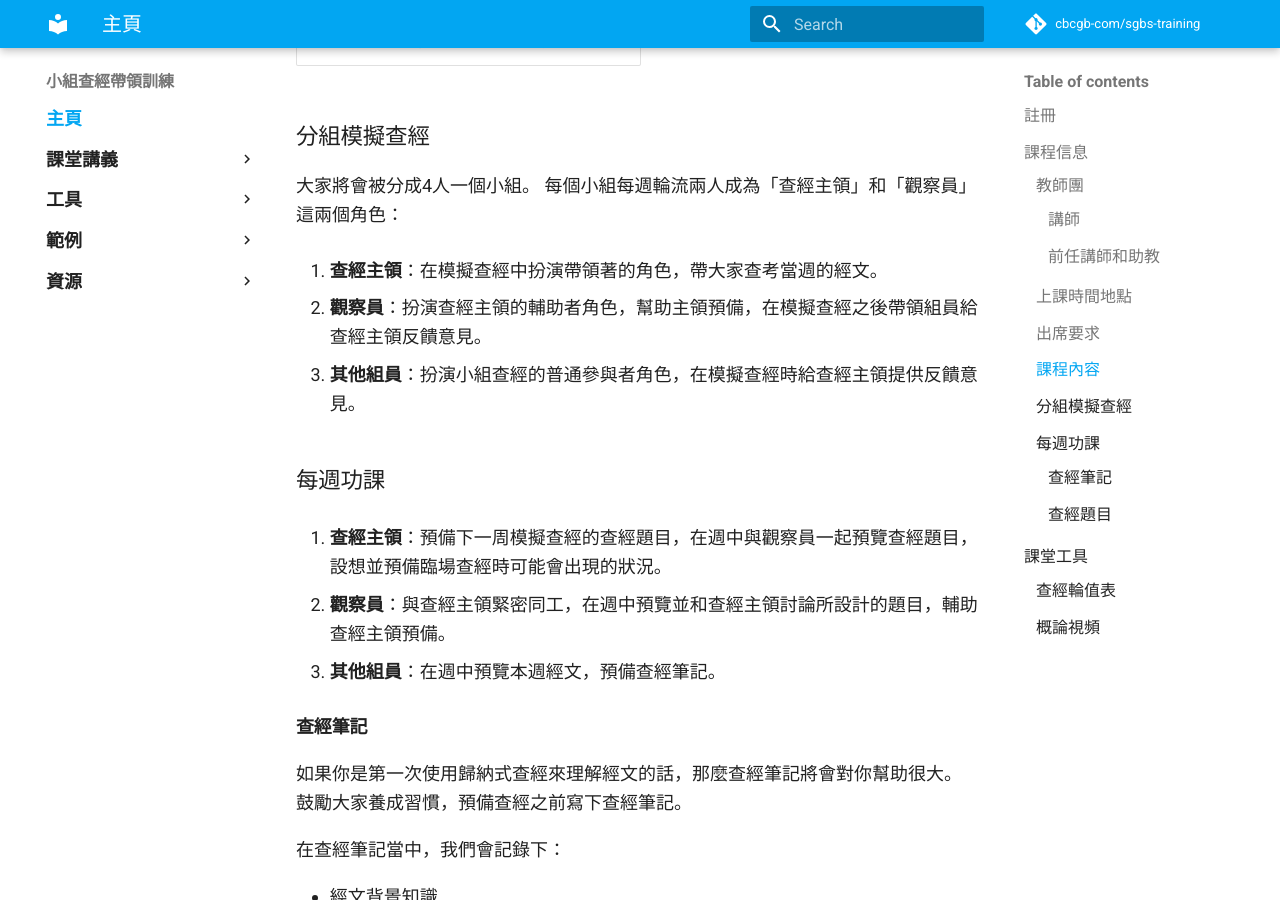
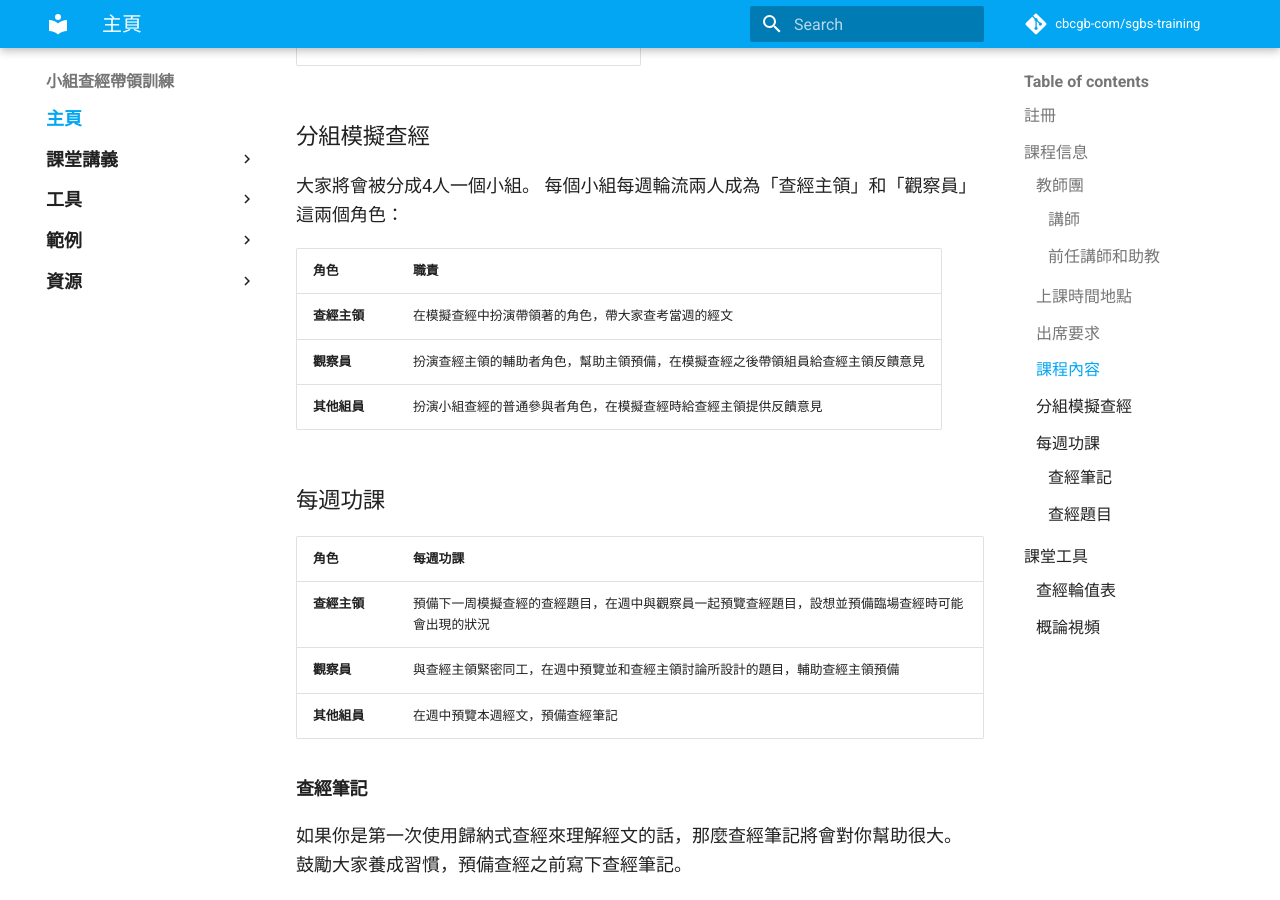
Before and after one commit to cbcgb-com/sgbs-training, an MkDocs documentation site: the page built from docs/index.md, in a window 1280 px wide and 900 px high, scrolled down 2092 px. Built offline with MkDocs 1.6.1 and Material for MkDocs 9.7.7, drawn with Linux system fonts in a browser that asks for light colours; comment, search, counter and statistics services are not loaded.

Commit message:
docs(index)📝: update group roles and weekly tasks sections to use tables for clarity
- Replaced numbered lists describing group roles and weekly tasks with markdown tables for improved readability.
- No content changes, only formatting for better structure and clarity.

```diff
--- a/docs/index.md
+++ b/docs/index.md
@@ -69,19 +69,19 @@
 大家將會被分成4人一個小組。
 每個小組每週輪流兩人成為「查經主領」和「觀察員」這兩個角色：
 
-1. **查經主領**：在模擬查經中扮演帶領著的角色，帶大家查考當週的經文。
-
-2. **觀察員**：扮演查經主領的輔助者角色，幫助主領預備，在模擬查經之後帶領組員給查經主領反饋意見。
-
-3. **其他組員**：扮演小組查經的普通參與者角色，在模擬查經時給查經主領提供反饋意見。
+| 角色 | 職責 |
+|------|------|
+| **查經主領** | 在模擬查經中扮演帶領著的角色，帶大家查考當週的經文 |
+| **觀察員** | 扮演查經主領的輔助者角色，幫助主領預備，在模擬查經之後帶領組員給查經主領反饋意見 |
+| **其他組員** | 扮演小組查經的普通參與者角色，在模擬查經時給查經主領提供反饋意見 |
 
 ### 每週功課
 
-1. **查經主領**：預備下一周模擬查經的查經題目，在週中與觀察員一起預覽查經題目，設想並預備臨場查經時可能會出現的狀況。
-
-2. **觀察員**：與查經主領緊密同工，在週中預覽並和查經主領討論所設計的題目，輔助查經主領預備。
-
-3. **其他組員**：在週中預覽本週經文，預備查經筆記。
+| 角色 | 每週功課 |
+|------|----------|
+| **查經主領** | 預備下一周模擬查經的查經題目，在週中與觀察員一起預覽查經題目，設想並預備臨場查經時可能會出現的狀況 |
+| **觀察員** | 與查經主領緊密同工，在週中預覽並和查經主領討論所設計的題目，輔助查經主領預備 |
+| **其他組員** | 在週中預覽本週經文，預備查經筆記 |
 
 #### 查經筆記
 
```
